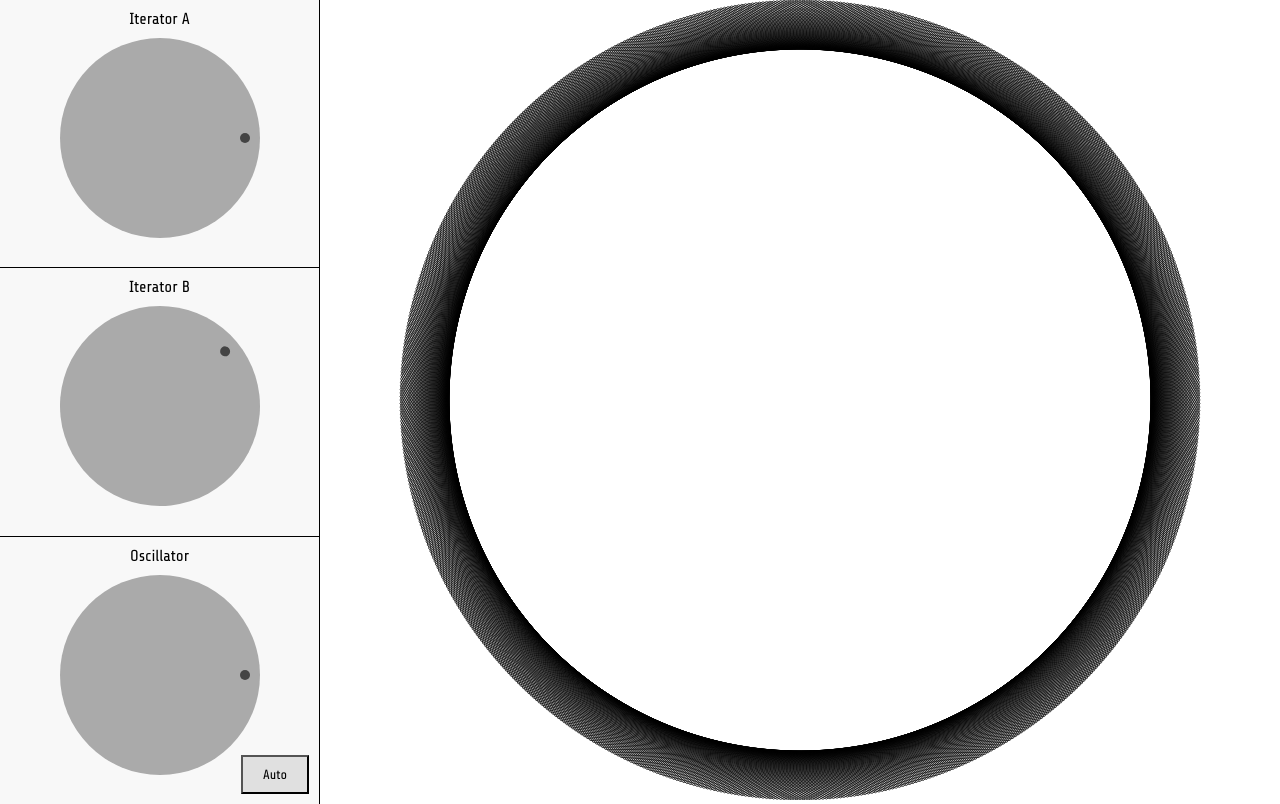
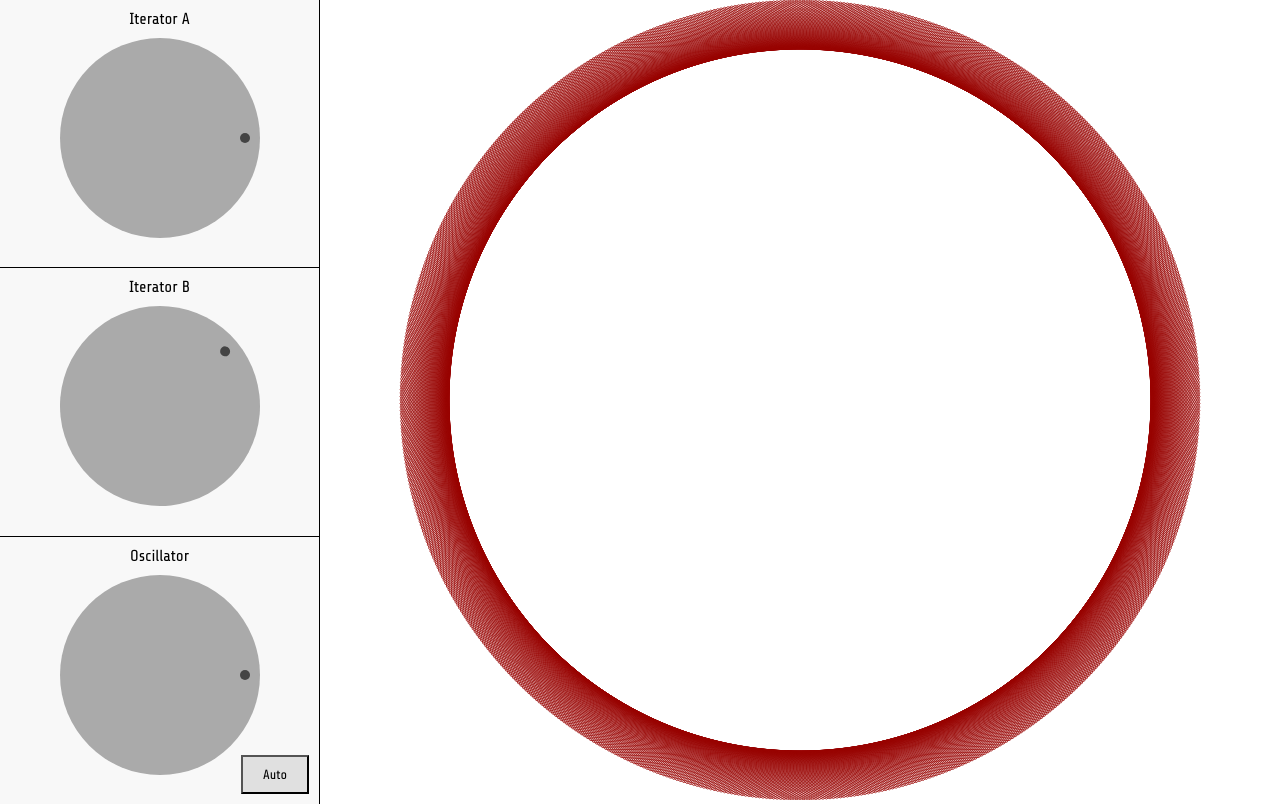
Before and after one commit to onion2k/autograph, a React (Create React App) app: page / in a window 1280 px wide. Built offline with nearby package versions, Linux system fonts and the light colour scheme.

Commit message:
HSL color cycle

```diff
--- a/src/Autograph.js
+++ b/src/Autograph.js
@@ -19,7 +19,7 @@ class Autograph extends Component {
   }
   draw() {
     if (this.state.auto) {
-      if (this.c > 300 || this.c < -300) {
+      if (this.c > 255 || this.c < -255) {
         this.d = this.d * -1;
       }
     }
@@ -52,6 +52,8 @@ class Autograph extends Component {
     var tb = cog_b;
 
     this.ctx.moveTo(xi + xoffset, yi + yoffset);
+
+    this.ctx.strokeStyle = "hsl(" + Math.abs(this.c) + ",100%,30%)";
 
     do {
       cog_a += ta;
```
